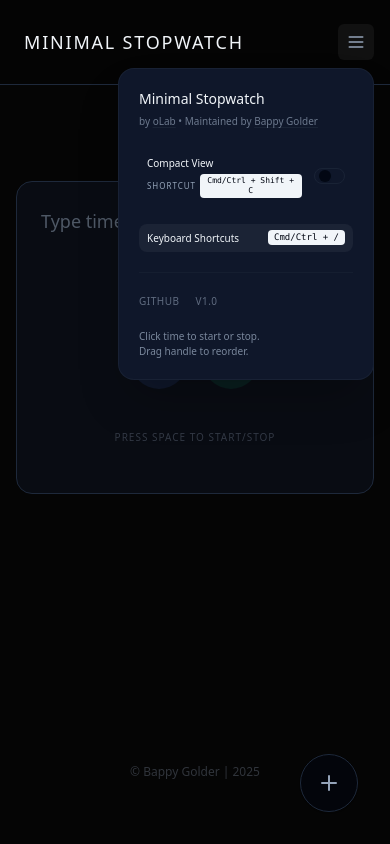
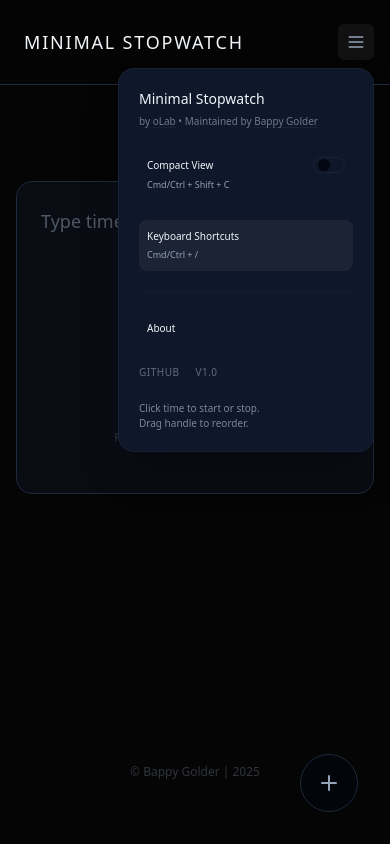
Before and after one commit to bappygolder/minimal-stopwatch, a Next.js app: page / in a window 390 px wide. Both pictures are taken after a click on the button 356 px from the left and 42 px from the top of the page. Built offline with nearby package versions, Linux system fonts and the light colour scheme.

Commit message:
chore: refine hamburger menu layout

```diff
--- a/features/stopwatch/components/stopwatch-app.tsx
+++ b/features/stopwatch/components/stopwatch-app.tsx
@@ -200,6 +200,7 @@
   const [isFullscreen, setIsFullscreen] = useState(false);
   const [isMenuOpen, setIsMenuOpen] = useState(false);
   const [isShortcutsOpen, setIsShortcutsOpen] = useState(false);
+  const [isAboutOpen, setIsAboutOpen] = useState(false);
   const [isCompactView, setIsCompactView] = useState(false);
   const [activeTimerId, setActiveTimerId] = useState<number | null>(null);
   const [highlightedTimerId, setHighlightedTimerId] = useState<number | null>(null);
@@ -476,6 +477,11 @@
           return;
         }
 
+        if (isAboutOpen) {
+          setIsAboutOpen(false);
+          return;
+        }
+
         if (focusedTimerId !== null && !document.fullscreenElement) {
           setFocusedTimerId(null);
           return;
@@ -740,15 +746,15 @@
     return () => {
       window.removeEventListener("keydown", handleKeyDown);
     };
-  }, [focusedTimerId, activeTimerId, timers, isShortcutsOpen]); // timers dependency triggers update on list change
+  }, [focusedTimerId, activeTimerId, timers, isShortcutsOpen, isAboutOpen]); // timers dependency triggers update on list change
 
   useEffect(() => {
-    if (focusedTimerId !== null || isShortcutsOpen) {
+    if (focusedTimerId !== null || isShortcutsOpen || isAboutOpen) {
       document.body.style.overflow = "hidden";
     } else {
       document.body.style.overflow = "";
     }
-  }, [focusedTimerId, isShortcutsOpen]);
+  }, [focusedTimerId, isShortcutsOpen, isAboutOpen]);
 
   const handleCommit = (id: number) => {
     if (id === createdTimerId) {
@@ -1002,19 +1008,11 @@
               <button
                 type="button"
                 onClick={() => setIsCompactView((previous) => !previous)}
-                className="flex items-center justify-between px-2 py-1.5 rounded-lg text-[10px] text-foreground hover:bg-foreground/10 transition-colors gap-3"
+                className="w-full text-left px-2 py-2 rounded-lg text-[10px] text-foreground hover:bg-foreground/10 transition-colors"
                 aria-pressed={isCompactView}
               >
-                <div className="flex flex-col items-start gap-0.5">
+                <div className="flex items-center justify-between gap-3">
                   <span className="font-medium">Compact View</span>
-                  <span className="text-[9px] text-muted-foreground flex items-center gap-1">
-                    <span className="uppercase tracking-[0.12em] text-[8px]">Shortcut</span>
-                    <kbd className="font-mono bg-foreground text-background rounded px-1 py-0.5 text-[8px] leading-tight">
-                      Cmd/Ctrl + Shift + C
-                    </kbd>
-                  </span>
-                </div>
-
                   <span
                     className={[
                       "relative inline-flex h-4 w-8 items-center rounded-full border transition-colors duration-200",
@@ -1034,6 +1032,10 @@
                         .join(" ")}
                     />
                   </span>
+                </div>
+                <div className="mt-1 text-[9px] text-muted-foreground">
+                  Cmd/Ctrl + Shift + C
+                </div>
               </button>
 
               <button
@@ -1042,17 +1044,30 @@
                   setIsShortcutsOpen(true);
                   setIsMenuOpen(false);
                 }}
-                className="flex items-center justify-between px-2 py-1.5 rounded-lg bg-foreground/5 hover:bg-foreground/10 text-[10px] text-foreground transition-colors"
+                className="w-full text-left px-2 py-2 rounded-lg bg-foreground/5 hover:bg-foreground/10 text-[10px] text-foreground transition-colors"
              >
+                <div className="flex items-center justify-between gap-2">
                   <span className="font-medium">Keyboard Shortcuts</span>
-                <kbd className="font-mono bg-foreground text-background rounded px-1.5 py-0.5 text-[9px] min-w-[40px] text-center leading-tight">
+                </div>
+                <div className="mt-1 text-[9px] text-muted-foreground">
                   Cmd/Ctrl + /
-                </kbd>
+                </div>
               </button>
 
 
               {/* Divider */}
               <div className="h-px bg-border/40 w-full" />
+
+              <button
+                type="button"
+                onClick={() => {
+                  setIsAboutOpen(true);
+                  setIsMenuOpen(false);
+                }}
+                className="w-full text-left px-2 py-2 rounded-lg text-[10px] text-foreground hover:bg-foreground/10 transition-colors"
+              >
+                <span className="font-medium">About</span>
+              </button>
 
               {/* Footer Links */}
               <div className="flex items-center gap-4 text-[10px] tracking-wider uppercase opacity-60">
@@ -1194,6 +1209,32 @@
         </button>
       )}
 
+      {isAboutOpen && (
+        <div
+          className="fixed inset-0 z-50 flex items-center justify-center bg-chrono-bg-page/80 backdrop-blur-sm"
+          onClick={() => setIsAboutOpen(false)}
+        >
+          <div
+            className="relative w-full max-w-md mx-4 rounded-2xl bg-card border border-border/60 shadow-2xl p-6 text-xs leading-relaxed text-muted-foreground"
+            onClick={(event) => event.stopPropagation()}
+          >
+            <div className="mb-4">
+              <div className="text-[11px] font-medium tracking-wide text-foreground uppercase">
+                About
+              </div>
+              <div className="text-[10px] opacity-60">
+                Minimal Stopwatch is a simple, keyboard-friendly multi-timer.
+              </div>
+            </div>
+
+            <div className="space-y-2 text-[10px]">
+              <p>Built for focus, quick entry, and precise timing.</p>
+              <p>Designed by oLab and maintained by Bappy Golder.</p>
+            </div>
+          </div>
+        </div>
+      )}
+
       {isShortcutsOpen && (
         <div
           className="fixed inset-0 z-50 flex items-center justify-center bg-chrono-bg-page/80 backdrop-blur-sm"
```
Lines whose indentation alone changed are shown as unchanged.
